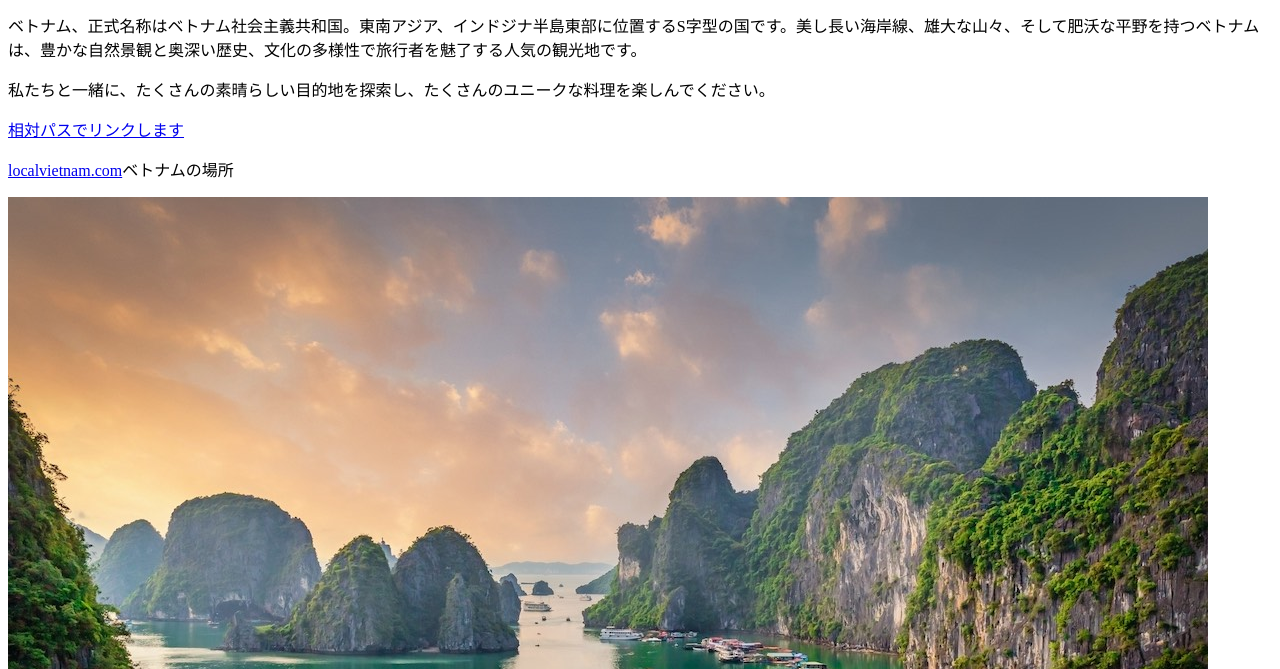
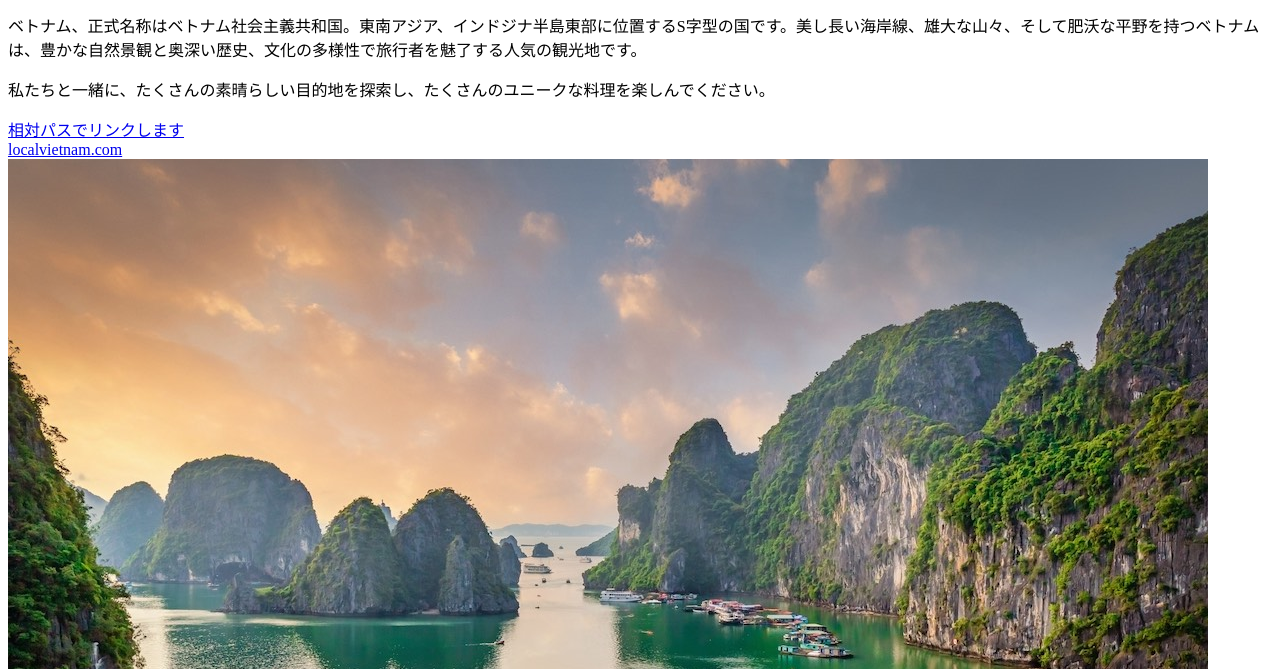
Before and after one commit to tran8215/finalproject, a plain HTML site: page index.html in a window 1280 px wide. Shown: the part 131-800 px from the top of the page. Drawn offline with Linux system fonts and the light colour scheme.

Commit message:
Update index.html

```diff
--- a/index.html
+++ b/index.html
@@ -15,7 +15,7 @@
     <p>ベトナム、正式名称はベトナム社会主義共和国。東南アジア、インドジナ半島東部に位置するS字型の国です。美し長い海岸線、雄大な山々、そして肥沃な平野を持つベトナムは、豊かな自然景観と奥深い歴史、文化の多様性で旅行者を魅了する人気の観光地です。</p>
     <p>私たちと一緒に、たくさんの素晴らしい目的地を探索し、たくさんのユニークな料理を楽しんでください。</p>
     <a href="a.html">相対パスでリンクします</a><br>
-    <p><a href="https://localvietnam.com">localvietnam.com</a>ベトナムの場所</p>
+    <a href=https://localvietnam.com>localvietnam.com</a><br>
     <a href=https://www.hankyu-travel.com>
       <img src="vietnam.jpeg" alt="Travel to VietNam"></a>
 
```
